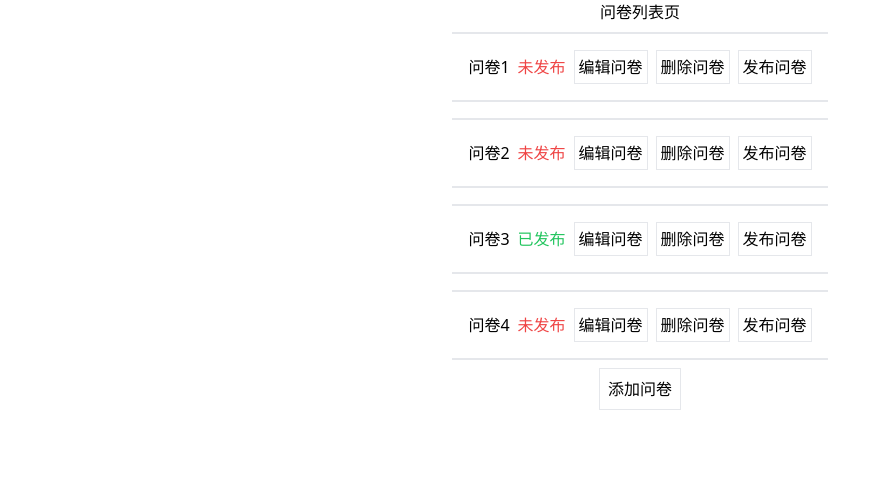
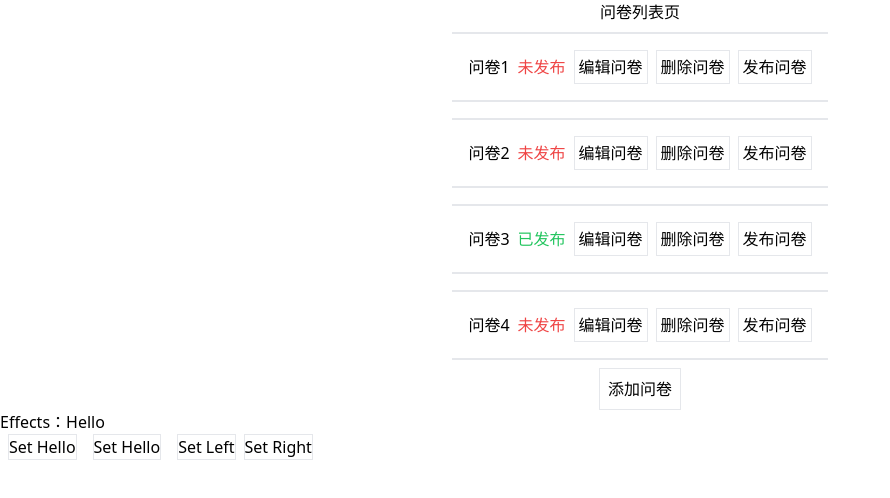
Before and after one commit to ChenHaoJie9527/mini-questionnaire, a React (Create React App) app: page / in a window 1280 px wide. Shown: the top 498 px of the page, without its empty margins (0-890 px from the left). Built offline with nearby package versions, Linux system fonts and the light colour scheme.

Commit message:
feat: 自定义hook-useToggle

```diff
--- a/package.json
+++ b/package.json
@@ -11,6 +11,7 @@
     "@types/react": "^18.2.12",
     "@types/react-dom": "^18.2.5",
     "immer": "^10.0.2",
+    "jest": "^27.5.1",
     "react": "^18.2.0",
     "react-dom": "^18.2.0",
     "react-scripts": "5.0.1",
--- a/src/App.tsx
+++ b/src/App.tsx
@@ -1,10 +1,12 @@
 import React from "react";
 import { List } from "./components/List";
+import Toggle from "./common/Toggle";
 
 function App() {
   return (
     <>
       <List />
+      <Toggle />
     </>
   );
 }
--- /dev/null
+++ b/src/common/Toggle.tsx
@@ -0,0 +1,62 @@
+import React, { FC } from "react";
+import { useToggle } from "../hooks";
+const Toggle: FC = () => {
+  // 不传初始值，则默认是false
+  //   const [state, { set, toggle, setLeft, setRight }] = useToggle();
+  const [state, { toggle, set, setLeft, setRight }] = useToggle(
+    "Hello",
+    "World"
+  );
+  return (
+    // <>
+    //   <div>{state ? <p>状态：true</p> : <p>状态：false</p>}</div>
+    //   <div>
+    //     <button className="border" onClick={toggle}>
+    //       Toggle
+    //     </button>
+    //     <button className="border" onClick={setLeft}>
+    //       Toggle False
+    //     </button>
+    //     <button className="border" onClick={setRight}>
+    //       Toggle True
+    //     </button>
+    //   </div>
+    // </>
+    <>
+      <div>
+        <p>Effects：{state}</p>
+      </div>
+      <div>
+        <button
+          className="border"
+          type="button"
+          onClick={() => set("Hello")}
+          style={{ margin: "0 8px" }}
+        >
+          Set Hello
+        </button>
+        <button
+          className="border"
+          type="button"
+          onClick={() => set("World")}
+          style={{ margin: "0 8px" }}
+        >
+          Set Hello
+        </button>
+        <button
+          className="border"
+          type="button"
+          onClick={setLeft}
+          style={{ margin: "0 8px" }}
+        >
+          Set Left
+        </button>
+        <button className="border" type="button" onClick={setRight}>
+          Set Right
+        </button>
+      </div>
+    </>
+  );
+};
+
+export default Toggle;
--- a/src/hooks/index.ts
+++ b/src/hooks/index.ts
@@ -1,3 +1,4 @@
 import useImmer from "./useImmer";
+import useToggle from "./useToggle";
 
-export { useImmer };
+export { useImmer, useToggle };
--- /dev/null
+++ b/src/hooks/useToggle.ts
@@ -0,0 +1,45 @@
+import { useMemo, useState } from "react";
+interface Actions<T> {
+  set: (value: T) => void;
+  toggle: () => void;
+  setLeft: () => void;
+  setRight: () => void;
+}
+function useToggle<T = boolean>(): [boolean, Actions<T>];
+function useToggle<T>(defaultValue: T): [T, Actions<T>];
+function useToggle<T, U>(
+  defaultValue: T,
+  reverseValue: U
+): [T | U, Actions<T | U>];
+
+function useToggle<T, R>(
+  defaultValue: T = false as unknown as T,
+  reverseValue?: R
+) {
+  const [state, setState] = useState<T | R>(defaultValue);
+
+  const actions = useMemo(() => {
+    const reverseValueOrigin = (
+      reverseValue === undefined ? !defaultValue : reverseValue
+    ) as T | R;
+
+    const toggle = () => {
+      setState((s) => (s === defaultValue ? reverseValueOrigin : defaultValue));
+    };
+
+    const set = (value: T | R) => setState(value);
+    const setLeft = () => setState(defaultValue);
+    const setRight = () => setState(reverseValueOrigin);
+
+    return {
+      toggle,
+      set,
+      setLeft,
+      setRight,
+    };
+  }, []);
+
+  return [state, actions];
+}
+
+export default useToggle;
--- /dev/null
+++ b/src/test/index.ts
@@ -0,0 +1,3 @@
+export {
+
+}
```
Also changed, not shown: 1 other file (tests, documents, lock files or other folders).
